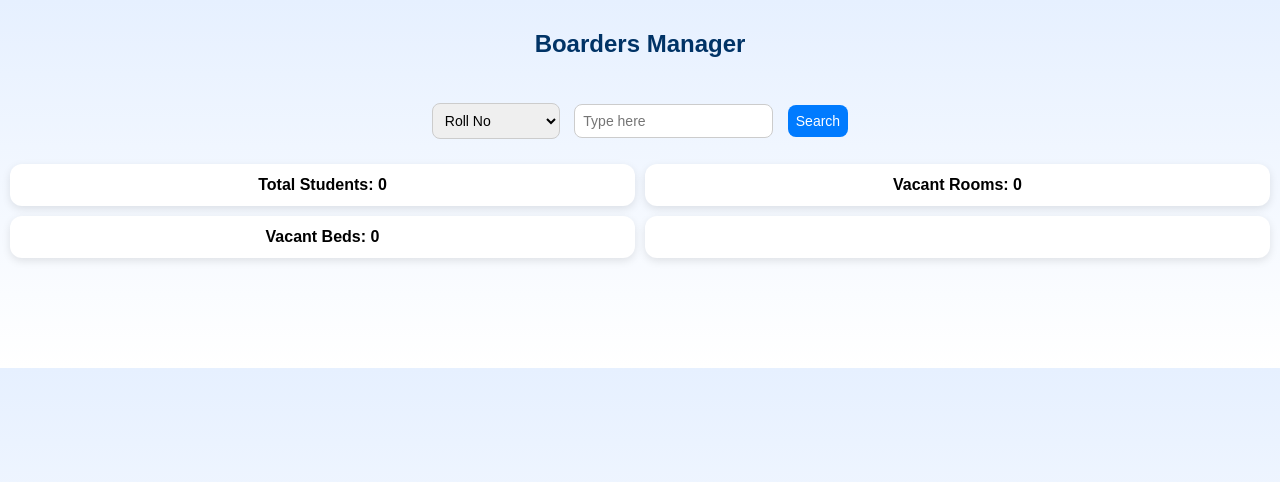
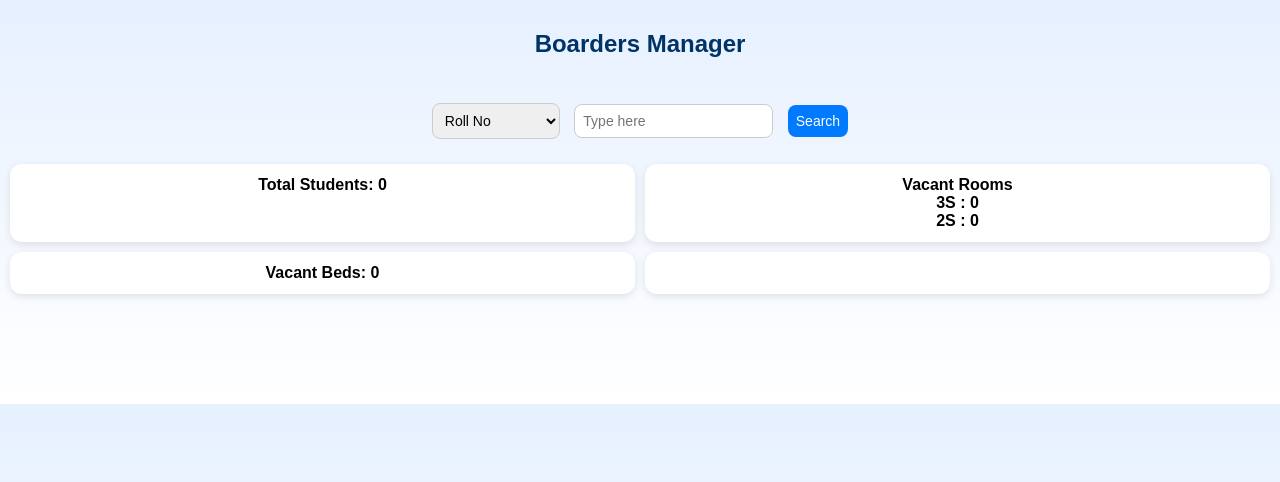
Before and after one commit to BiswaKiit/boarders-manager, a Flask app: page / in a window 1280 px wide. Shown: the top 482 px of the page. Run offline with Flask 3, Linux system fonts and the light colour scheme; data that the repository does not hold is empty; some libraries are stand-ins or nearby versions.

Commit message:
Add files via upload

```diff
--- a/main.py
+++ b/main.py
@@ -32,45 +32,53 @@ def students():
     cur.close()
     conn.close()
 
-    students = []
-    vacant_rooms = []
-    vacant_beds = []
-    year_count = {}
+    students=[]
+    room_map={}
+    year_count={}
+    vacant_rooms=[]
+    vacant_beds=[]
 
-    total_students = 0
+    total_students=0
 
     for r in rows:
 
-        roll = str(r[0] or "").replace(".0","")
-        name = str(r[1] or "")
-        student_mobile = str(r[2] or "").replace(".0","")
-        room = str(r[3] or "")
-        room_type = str(r[4] or "")
-        year = str(r[5] or "")
-        branch = str(r[6] or "")
-        parent_name = str(r[7] or "")
-        parent_contact = str(r[8] or "").replace(".0","")
-        parent_email = str(r[9] or "")
-        state = str(r[10] or "")
-        mentor_name = str(r[11] or "")
-        mentor_contact = str(r[12] or "").replace(".0","")
-        mentor_email = str(r[13] or "")
+        roll=str(r[0] or "").replace(".0","")
+        name=str(r[1] or "")
+        student_mobile=str(r[2] or "").replace(".0","")
+        room=str(r[3] or "")
+        room_type=str(r[4] or "")
+        year=str(r[5] or "")
+        branch=str(r[6] or "")
+        parent_name=str(r[7] or "")
+        parent_contact=str(r[8] or "").replace(".0","")
+        parent_email=str(r[9] or "")
+        state=str(r[10] or "")
+        mentor_name=str(r[11] or "")
+        mentor_contact=str(r[12] or "").replace(".0","")
+        mentor_email=str(r[13] or "")
 
-        # ignore blank roll numbers
-        if roll and roll.lower() != "nan":
-            total_students += 1
+        if roll and roll.lower()!="nan":
+            total_students+=1
 
-            if year and year.lower() != "nan":
-                year_count[year] = year_count.get(year,0) + 1
+            if year and year.lower()!="nan":
+                year_count[year]=year_count.get(year,0)+1
 
-        # detect vacant
+        if room not in room_map:
+            room_map[room]={
+                "type":room_type,
+                "students":0
+            }
+
+        if name and "VACANT" not in name.upper():
+            room_map[room]["students"]+=1
+
         if "VACANT ROOM" in name.upper():
             vacant_rooms.append(room)
 
         if "BED VACANT" in name.upper():
             vacant_beds.append(room)
 
-        student = {
+        student={
             "roll":roll,
             "name":name,
             "student_contact":student_mobile,
@@ -87,38 +95,79 @@ def students():
             "mentor_email":mentor_email
         }
 
-        # search filter
-        match = True
+        match=True
 
         if query:
-            match = False
+            match=False
 
-            if search_by == "roll" and query in roll.lower():
-                match = True
-            elif search_by == "room" and query in room.lower():
-                match = True
-            elif search_by == "name" and query in name.lower():
-                match = True
-            elif search_by == "state" and query in state.lower():
-                match = True
-            elif search_by == "mentor" and query in mentor_name.lower():
-                match = True
-            elif search_by == "mobile" and (
+            if search_by=="roll" and query in roll.lower():
+                match=True
+            elif search_by=="room" and query in room.lower():
+                match=True
+            elif search_by=="name" and query in name.lower():
+                match=True
+            elif search_by=="state" and query in state.lower():
+                match=True
+            elif search_by=="mentor" and query in mentor_name.lower():
+                match=True
+            elif search_by=="mobile" and (
                 query in student_mobile.lower()
                 or query in parent_contact.lower()
                 or query in mentor_contact.lower()
             ):
-                match = True
+                match=True
 
         if match:
             students.append(student)
+
+    total_2s=0
+    total_3s=0
+    vacant_2s=0
+    vacant_3s=0
+    total_beds=0
+    occupied_beds=0
+
+    for room in room_map:
+
+        rtype=room_map[room]["type"]
+        count=room_map[room]["students"]
+
+        if rtype=="2S":
+            total_2s+=1
+            total_beds+=2
+            occupied_beds+=count
+
+            if count==0:
+                vacant_2s+=1
+
+        if rtype=="3S":
+            total_3s+=1
+            total_beds+=3
+            occupied_beds+=count
+
+            if count==0:
+                vacant_3s+=1
+
+    vacant_beds_total=total_beds-occupied_beds
+
+    occupancy=0
+    if total_beds>0:
+        occupancy=round((occupied_beds/total_beds)*100,2)
 
     return jsonify({
         "students":students,
         "vacant_rooms":vacant_rooms,
         "vacant_beds":vacant_beds,
         "total_students":total_students,
-        "year_count":year_count
+        "year_count":year_count,
+        "total_2s":total_2s,
+        "total_3s":total_3s,
+        "vacant_2s":vacant_2s,
+        "vacant_3s":vacant_3s,
+        "total_beds":total_beds,
+        "occupied_beds":occupied_beds,
+        "vacant_beds_total":vacant_beds_total,
+        "occupancy":occupancy
     })
 
 
@@ -127,15 +176,15 @@ def admin():
     return render_template("admin.html")
 
 
-@app.route("/upload", methods=["POST"])
+@app.route("/upload",methods=["POST"])
 def upload():
 
-    file = request.files["file"]
+    file=request.files["file"]
 
-    df = pd.read_excel(file)
+    df=pd.read_excel(file)
 
-    conn = get_conn()
-    cur = conn.cursor()
+    conn=get_conn()
+    cur=conn.cursor()
 
     cur.execute("DELETE FROM students")
 
@@ -169,6 +218,6 @@ def upload():
     return redirect("/")
 
 
-if __name__ == "__main__":
-    port = int(os.environ.get("PORT",10000))
-    app.run(host="0.0.0.0", port=port)
+if __name__=="__main__":
+    port=int(os.environ.get("PORT",10000))
+    app.run(host="0.0.0.0",port=port)
--- a/templates/index.html
+++ b/templates/index.html
@@ -96,7 +96,7 @@ button{
     color:black;
 }
 
-/* POPUP */
+/* ===== POPUP MODAL ===== */
 
 .modal{
     display:none;
@@ -152,10 +152,19 @@ onkeypress="if(event.key==='Enter'){search();}">
 </div>
 
 <div class="dashboard">
+
 <div class="card-stat" id="totalStudents">Total Students: 0</div>
-<div class="card-stat" id="vacRooms">Vacant Rooms: 0</div>
+
+<div class="card-stat" id="vacRooms">
+Vacant Rooms<br>
+<span id="vacRooms3S">3S : 0</span><br>
+<span id="vacRooms2S">2S : 0</span>
+</div>
+
 <div class="card-stat" id="vacBeds">Vacant Beds: 0</div>
+
 <div class="card-stat" id="yearStats">Year Stats</div>
+
 </div>
 
 <div class="results" id="results"></div>
@@ -164,6 +173,8 @@ onkeypress="if(event.key==='Enter'){search();}">
 Created by: Biswa Ranjan Mishra
 <a href="/admin">Admin</a>
 </div>
+
+<!-- ===== POPUP ===== -->
 
 <div class="modal" id="popupModal">
   <div class="modal-content">
@@ -187,14 +198,17 @@ fetch(`/students`)
 vacantRoomsList = data.vacant_rooms;
 vacantBedsList = data.vacant_beds;
 
-document.getElementById("vacRooms").innerText =
-"Vacant Rooms: " + vacantRoomsList.length;
+document.getElementById("totalStudents").innerText =
+"Total Students: " + data.total_students;
+
+document.getElementById("vacRooms3S").innerText =
+"3S : " + data.vacant_3s;
+
+document.getElementById("vacRooms2S").innerText =
+"2S : " + data.vacant_2s;
 
 document.getElementById("vacBeds").innerText =
-"Vacant Beds: " + vacantBedsList.length;
-
-document.getElementById("totalStudents").innerText =
-"Total Students: " + data.total_students;
+"Vacant Beds: " + data.vacant_beds_total;
 
 let yearText="";
 for(let y in data.year_count){
```
